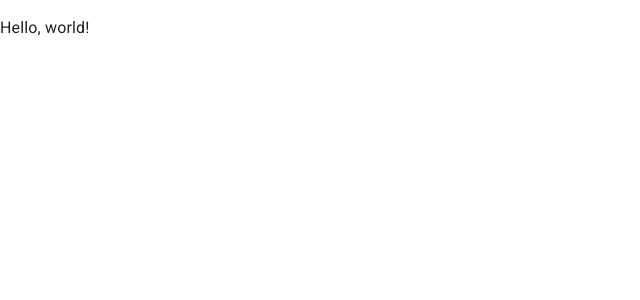
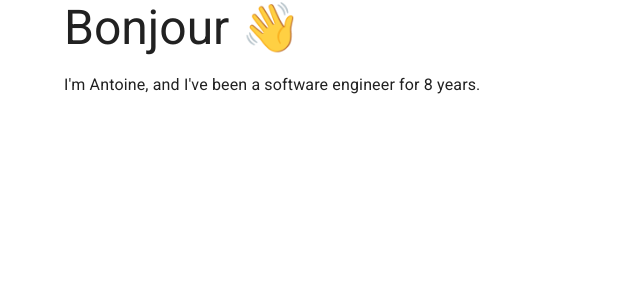
Before and after one commit to LrsNate/lrsnate.github.io, a React (Create React App) app: page / in a window 1280 px wide. Shown: the top 300 px of the page, without its empty margins (0-640 px from the left). Built offline with nearby package versions, Linux system fonts and the light colour scheme.

Commit message:
Add home page structure

```diff
--- a/src/App.tsx
+++ b/src/App.tsx
@@ -1,11 +1,13 @@
 import { CssBaseline } from '@mui/material';
 import './App.css';
+import Home from './pages/Home';
 
 function App() {
   return (
     <>
       <CssBaseline />
-      <p>Hello, world!</p>
+      <Home />
+
     </>
   );
 }
--- /dev/null
+++ b/src/pages/Home.tsx
@@ -0,0 +1,10 @@
+import { Container, Typography } from "@mui/material";
+
+export default function Home() {
+    return <Container>
+        <Typography variant="h3" gutterBottom>Bonjour 👋</Typography>
+        <Typography variant="body1">I'm Antoine, and I've been a software engineer
+            for 8 years.
+        </Typography>
+    </Container>;
+}
```
